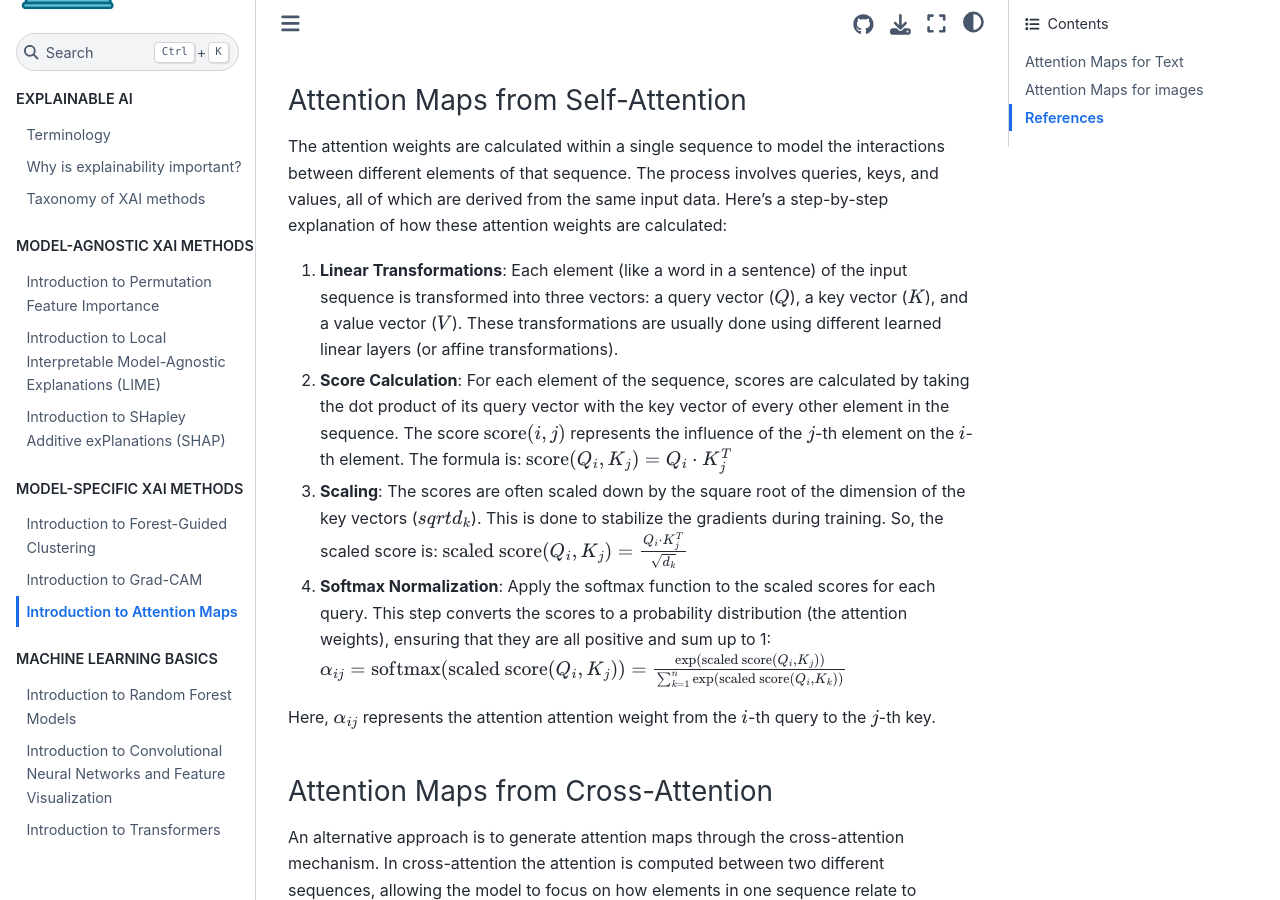
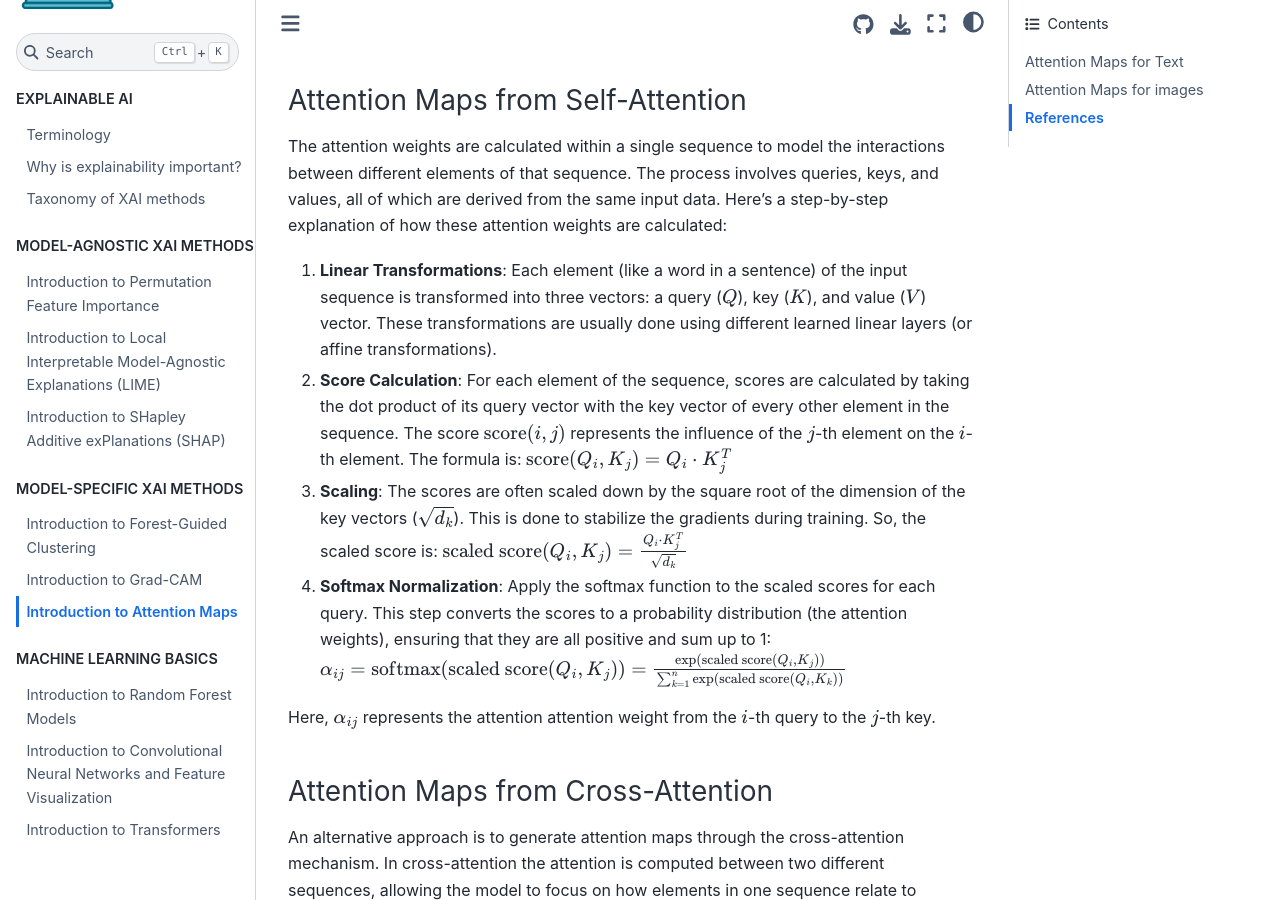
Before and after one commit to HelmholtzAI-Consultants-Munich/XAI-Tutorials, a Sphinx documentation site: the page built from docs/source/_model_specific_xai/am.rst, in a window 1280 px wide and 900 px high, scrolled down 1163 px. Built offline with Sphinx 7.4.7 and the Sphinx Book theme 1.1.4, drawn with Linux system fonts in a browser that asks for light colours.

Commit message:
add content for attention maps

```diff
--- a/docs/source/_model_specific_xai/am.rst
+++ b/docs/source/_model_specific_xai/am.rst
@@ -33,11 +33,11 @@
 The process involves queries, keys, and values, all of which are derived from the same input data.
 Here's a step-by-step explanation of how these attention weights are calculated:
 
-1. **Linear Transformations**: Each element (like a word in a sentence) of the input sequence is transformed into three vectors: a query vector (:math:`Q`), a key vector (:math:`K`), and a value vector (:math:`V`). These transformations are usually done using different learned linear layers (or affine transformations).
+1. **Linear Transformations**: Each element (like a word in a sentence) of the input sequence is transformed into three vectors: a query (:math:`Q`), key (:math:`K`), and value (:math:`V`) vector. These transformations are usually done using different learned linear layers (or affine transformations).
 
-2. **Score Calculation**: For each element of the sequence, scores are calculated by taking the dot product of its query vector with the key vector of every other element in the sequence. The score :math:`\text{score}(i, j)` represents the influence of the $ j$-th element on the $ i$-th element. The formula is: :math:`\text{score}(Q_i, K_j) = Q_i \cdot K_j^T`
+2. **Score Calculation**: For each element of the sequence, scores are calculated by taking the dot product of its query vector with the key vector of every other element in the sequence. The score :math:`\text{score}(i, j)` represents the influence of the :math:`j`-th element on the :math:`i`-th element. The formula is: :math:`\text{score}(Q_i, K_j) = Q_i \cdot K_j^T`
 
-3. **Scaling**: The scores are often scaled down by the square root of the dimension of the key vectors ($ \sqrt{d_k}$). This is done to stabilize the gradients during training. So, the scaled score is: :math:`\text{scaled score}(Q_i, K_j) = \frac{Q_i \cdot K_j^T}{\sqrt{d_k}}`
+3. **Scaling**: The scores are often scaled down by the square root of the dimension of the key vectors (:math:`\sqrt{d_k}`). This is done to stabilize the gradients during training. So, the scaled score is: :math:`\text{scaled score}(Q_i, K_j) = \frac{Q_i \cdot K_j^T}{\sqrt{d_k}}`
 
 4. **Softmax Normalization**: Apply the softmax function to the scaled scores for each query. This step converts the scores to a probability distribution (the attention weights), ensuring that they are all positive and sum up to 1: :math:`\alpha_{ij} = \text{softmax}(\text{scaled score}(Q_i, K_j)) = \frac{\exp(\text{scaled score}(Q_i, K_j))}{\sum_{k=1}^{n} \exp(\text{scaled score}(Q_i, K_k))}`
 
```
